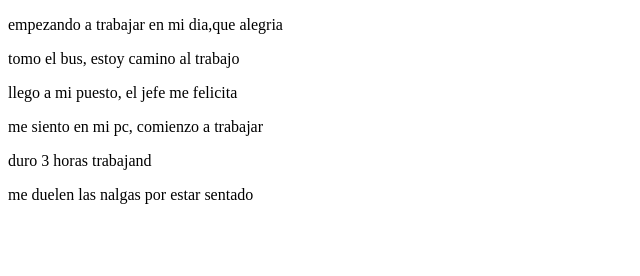
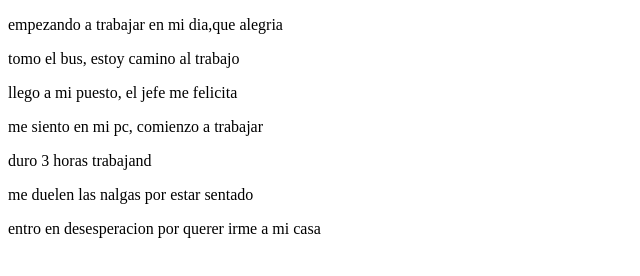
Before and after one commit to persival202/prueba, a plain HTML site: page index.html in a window 1280 px wide. Shown: the whole page, without its empty margins (0-640 px from the left). Drawn offline with Linux system fonts and the light colour scheme.

Commit message:
linea7.2

```diff
--- a/index.html
+++ b/index.html
@@ -12,6 +12,7 @@
 
     <p> me siento en mi pc, comienzo a trabajar</p>
     <p> duro 3 horas trabajand</p>
-    <p> me duelen las nalgas por estar sentado </p>
+    <p> me duelen las nalgas por estar sentado</p>
+    <p> entro en desesperacion por querer irme a mi casa</p>
 </body>
 </html>
```
